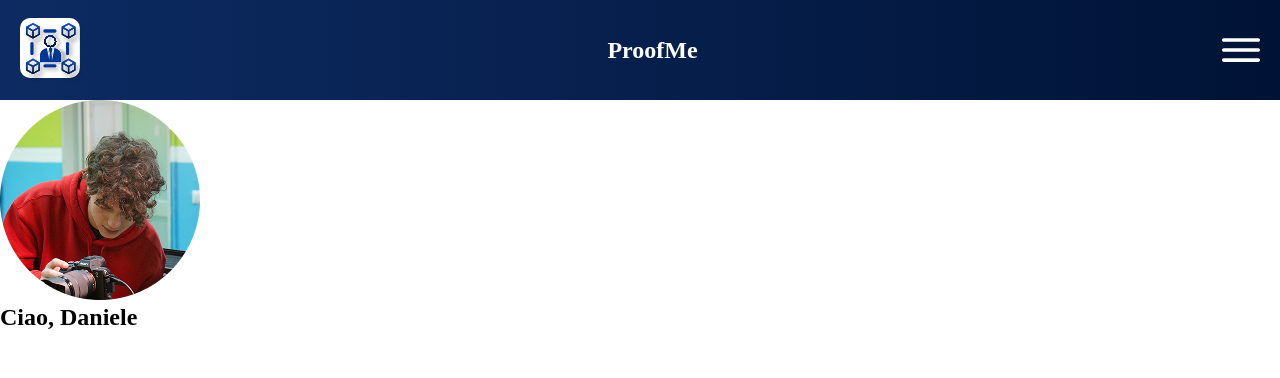
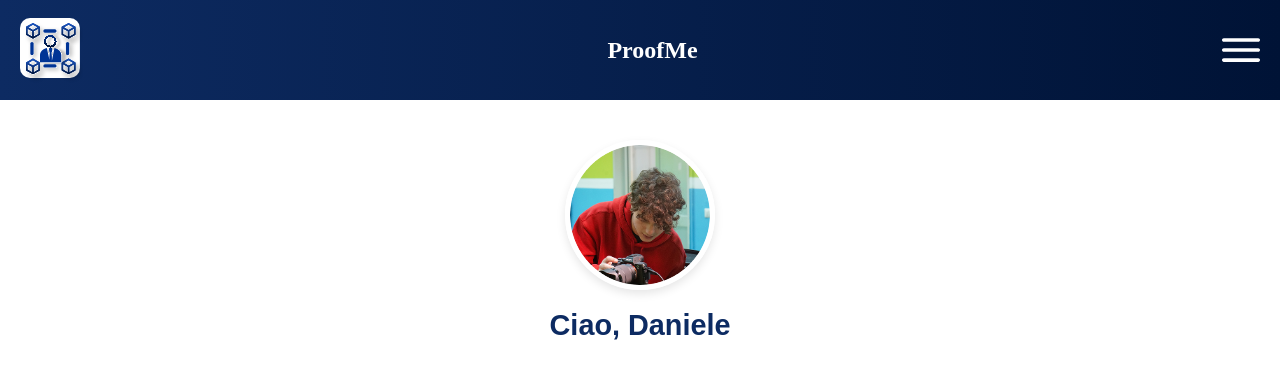
Before and after one commit to LilPessy/ProofMe, a React (Vite) app in the folder client/: page /home in a window 1280 px wide. Shown: the top 378 px of the page. Built offline with nearby package versions, Linux system fonts and the light colour scheme.

Commit message:
stile UserLogo

```diff
--- a/client/src/UserLogo.css
+++ b/client/src/UserLogo.css
@@ -1,5 +1,24 @@
-*{
-  margin: 0;
-  padding: 0;
-  box-sizing: border-box;
+.profile-container {
+  display: flex;
+  flex-direction: column; /* Impila gli elementi verticalmente */
+  align-items: center;    /* Centra tutto orizzontalmente */
+  margin-top: 40px;       /* Un po' di spazio dalla Navbar */
+  padding-bottom: 20px;
 }
+
+.profile-img {
+  width: 150px;           /* Dimensione fissa */
+  height: 150px;          /* Stessa altezza per farla quadrata all'inizio */
+  border-radius: 50%;     /* Per farla rotonda! */
+  object-fit: cover;      /* Fondamentale: evita che la foto si deformi */
+  border: 5px solid white; /* Opzionale: bordo bianco come spesso si usa */
+  box-shadow: 0 4px 10px rgba(0,0,0,0.1); /* Un'ombra leggera per profondità */
+}
+
+.greeting {
+  color: #0D2B62;         /* Lo stesso blu scuro della tua Navbar */
+  font-family: sans-serif;
+  font-size: 1.8rem;
+  margin-top: 15px;       /* Spazio tra foto e testo */
+  font-weight: 700;
+}
```
